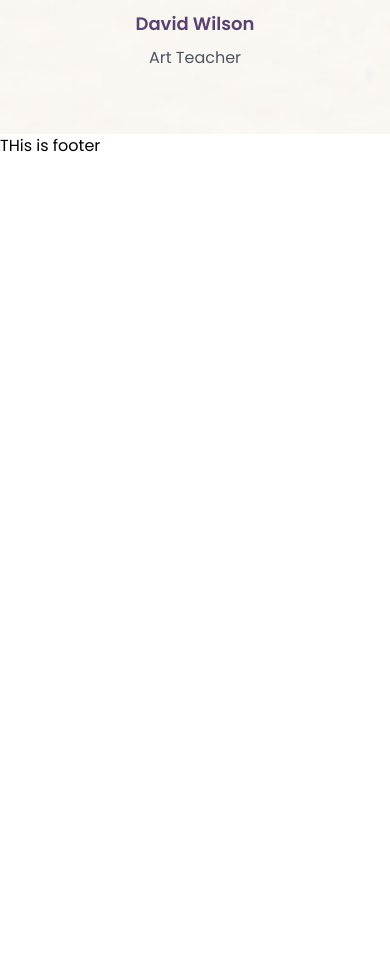
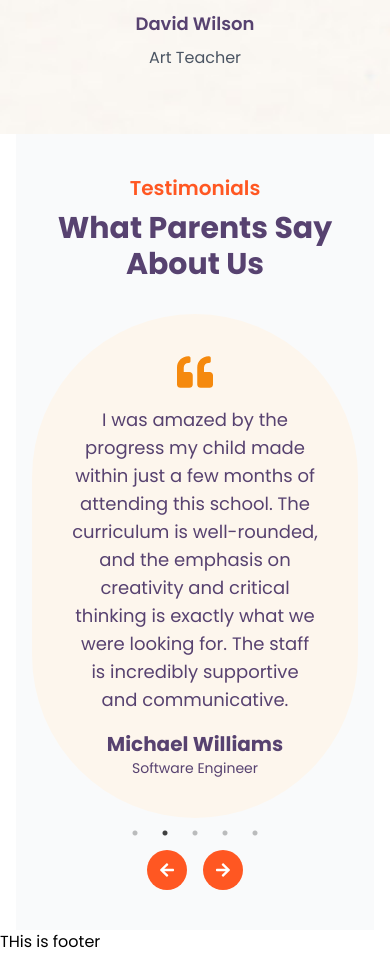
Before and after one commit to Al-Amin49/curio-kids, a Next.js app: page / in a window 390 px wide. Shown: the part 6260-7214 px from the top of the page. Before the commit the page ends 6418 px from the top, so only its background shows below. Built offline with nearby package versions, Linux system fonts and the light colour scheme.

Commit message:
testimonial completed

```diff
--- a/package.json
+++ b/package.json
@@ -14,12 +14,15 @@
     "react": "^18",
     "react-dom": "^18",
     "react-icons": "^5.3.0",
+    "react-slick": "^0.30.2",
+    "slick-carousel": "^1.8.1",
     "tailwind-merge": "^2.5.2"
   },
   "devDependencies": {
     "@types/node": "^20",
     "@types/react": "^18",
     "@types/react-dom": "^18",
+    "@types/react-slick": "^0.23.13",
     "eslint": "^8",
     "eslint-config-next": "14.2.6",
     "postcss": "^8",
--- a/src/app/components/UI/Home/Teachers.tsx
+++ b/src/app/components/UI/Home/Teachers.tsx
@@ -23,13 +23,16 @@ const Teachers = () => {
               className="relative rounded-lg p-6 flex flex-col items-center text-center "
             >
               {/* Teacher Image */}
-              <div className="relative w-40 h-40 mb-6">
+              <div className="relative w-40 h-40 mb-6"
+
+              >
                 <Image
                   src={teacher.image}
                   alt={teacher.name}
                   className="rounded-full object-cover w-full h-full"
                   width={260}
                   height={260}
+
                 />
                 {/* Social Media Icons */}
                 <div className="absolute inset-0 flex items-center justify-end space-x-4 opacity-0 hover:opacity-100 transition-opacity duration-300">
--- /dev/null
+++ b/src/app/components/UI/Home/Testimonials.tsx
@@ -0,0 +1,82 @@
+"use client";
+import { testimonialData } from "@/app/constants/data";
+import Container from "../Container";
+import Slider from "react-slick";
+import { FaQuoteLeft, FaArrowLeft, FaArrowRight } from "react-icons/fa";
+import "slick-carousel/slick/slick.css";
+import "slick-carousel/slick/slick-theme.css";
+import { useRef } from "react";
+
+const Testimonials = () => {
+  const sliderRef = useRef<Slider>(null); // Use useRef hook to create a ref
+
+  const settings = {
+    dots: true,
+    infinite: true,
+    speed: 500,
+    slidesToShow: 3, // Show 3 testimonials at a time
+    slidesToScroll: 1,
+    autoplay: true,
+    autoplaySpeed: 3000,
+    adaptiveHeight: true,
+    responsive: [
+      {
+        breakpoint: 1024, // Adjust for tablets
+        settings: {
+          slidesToShow: 2,
+          slidesToScroll: 2,
+        },
+      },
+      {
+        breakpoint: 768, // Adjust for small screens
+        settings: {
+          slidesToShow: 1,
+          slidesToScroll: 1,
+        },
+      },
+    ],
+  };
+
+  return (
+    <div className="bg-gray-50 py-10 mx-4 lg:mx-0">
+      <h4 className="text-center text-primary text-xl font-semibold mb-2">
+        Testimonials
+      </h4>
+      <h1 className="text-center text-3xl font-bold text-black mb-8">
+        What Parents Say About Us
+      </h1>
+      <Container>
+        <Slider ref={sliderRef} {...settings}>
+          {testimonialData.map((testimonial) => (
+            <div key={testimonial.id} className="px-4">
+              <div className="bg-background rounded-full p-10 flex flex-col items-center text-center text-black">
+                <FaQuoteLeft className="text-secondary text-4xl mb-4" />
+                <p className="text-lg mb-4">{testimonial.description}</p>
+                <h3 className="text-xl font-bold">{testimonial.name}</h3>
+                <p className="text-sm">{testimonial.profession}</p>
+              </div>
+            </div>
+          ))}
+        </Slider>
+
+        {/* Navigation Buttons */}
+        <div className="flex justify-center mt-8 space-x-4">
+          <button
+            onClick={() => sliderRef.current?.slickPrev()}
+            className="bg-primary text-white p-3 rounded-full hover:bg-secondary transition"
+          >
+            <FaArrowLeft />
+          </button>
+          <button
+            onClick={() => sliderRef.current?.slickNext()}
+            className="bg-primary text-white p-3 rounded-full hover:bg-secondary transition"
+          >
+            <FaArrowRight />
+          </button>
+        </div>
+      </Container>
+    </div>
+  );
+};
+
+export default Testimonials;
--- a/src/app/constants/data.ts
+++ b/src/app/constants/data.ts
@@ -93,3 +93,36 @@ export const coursesData=
         },
       },
   ]
+
+  export const testimonialData=[
+    {
+      "id": 1,
+      "description": "The learning environment at this school has been phenomenal for my child. The teachers are not only caring but also highly skilled in engaging young minds. My child has developed a love for learning that I haven't seen before. I'm so grateful!",
+      "name": "Emily Johnson",
+      "profession": "Graphic Designer"
+    },
+    {
+      "id": 2,
+      "description": "I was amazed by the progress my child made within just a few months of attending this school. The curriculum is well-rounded, and the emphasis on creativity and critical thinking is exactly what we were looking for. The staff is incredibly supportive and communicative.",
+      "name": "Michael Williams",
+      "profession": "Software Engineer"
+    },
+    {
+      "id": 3,
+      "description": "As a working parent, I appreciate the safe and nurturing environment this school provides. My child looks forward to going to school every day, and it's such a relief to know they're in good hands. The school's approach to learning is truly exceptional.",
+      "name": "Sophia Martinez",
+      "profession": "Marketing Manager"
+    },
+    {
+      "id": 4,
+      "description": "This school has exceeded all our expectations. The teachers go above and beyond to ensure each child feels included and supported. My child's confidence and social skills have improved tremendously since joining the school.",
+      "name": "David Brown",
+      "profession": "Architect"
+    },
+    {
+      "id": 5,
+      "description": "The school has a wonderful community feel, and the staff genuinely cares about each child's development. My child has thrived in this positive environment, and I couldn't be happier with the education they are receiving here.",
+      "name": "Olivia Davis",
+      "profession": "Healthcare Consultant"
+    }
+  ]
--- a/src/app/globals.css
+++ b/src/app/globals.css
@@ -1,3 +1,4 @@
+
 @tailwind base;
 @tailwind components;
 @tailwind utilities;
--- a/src/app/layout.tsx
+++ b/src/app/layout.tsx
@@ -7,8 +7,8 @@ import Foooter from "./components/Shared/Foooter";
 const poppins = Poppins({ subsets: ["latin"], weight:["400","600","700"] });
 
 export const metadata: Metadata = {
-  title: "Create Next App",
-  description: "Generated by create next app",
+  title: "Curio Kids",
+  description: "A Kids learning app",
 };
 
 export default function RootLayout({
--- a/src/app/page.tsx
+++ b/src/app/page.tsx
@@ -2,6 +2,7 @@ import Banner from "./components/UI/Home/Banner";
 import OurValue from "./components/UI/Home/OurValue";
 import PopularCourses from "./components/UI/Home/PopularCourses";
 import Teachers from "./components/UI/Home/Teachers";
+import Testimonials from "./components/UI/Home/Testimonials";
 import WhoWeAre from "./components/UI/Home/WhoWeAre";
 
 
@@ -13,6 +14,7 @@ export default function Home() {
    <PopularCourses/>
    <OurValue/>
    <Teachers/>
+   <Testimonials/>
    </div>
   );
 }
```
Also changed, not shown: src/assets/shape/slider2-bg-text.svg (added), 1 other file (tests, documents, lock files or other folders).
